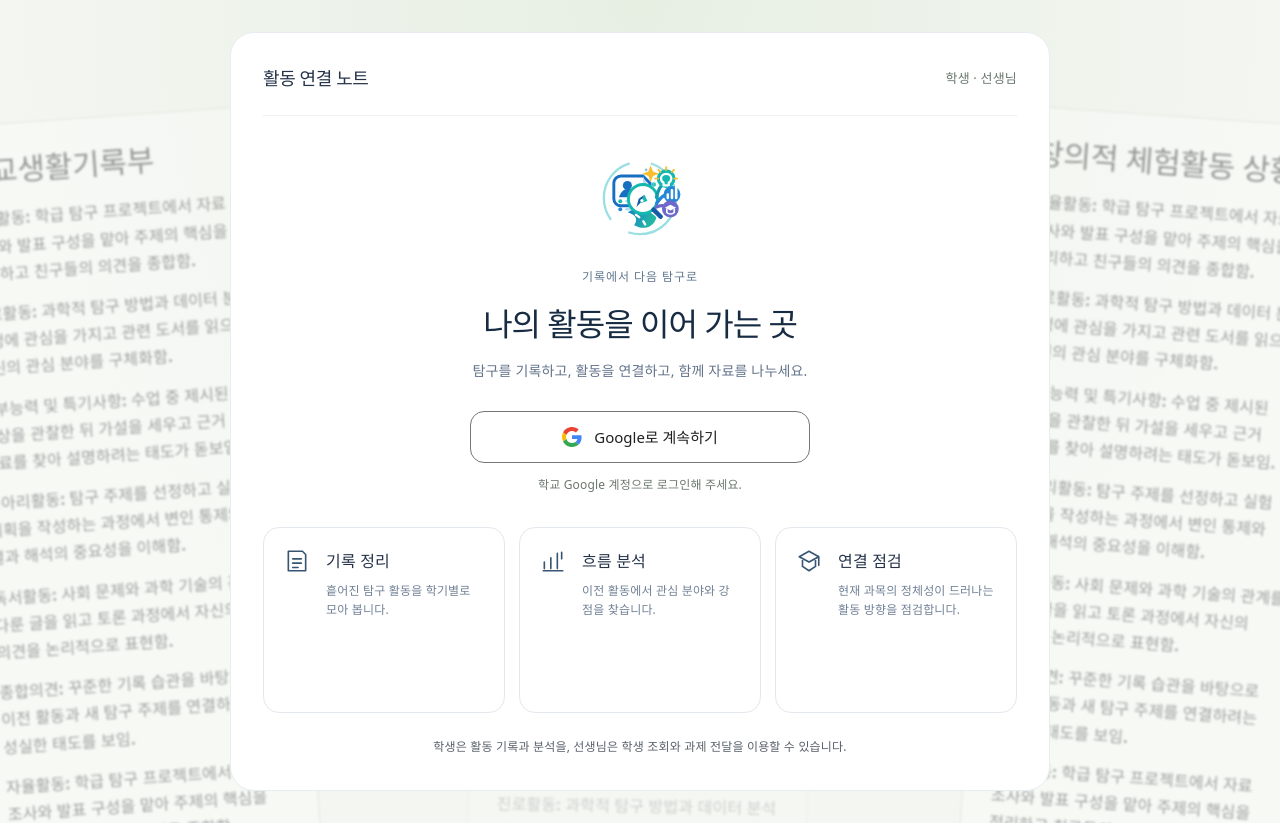
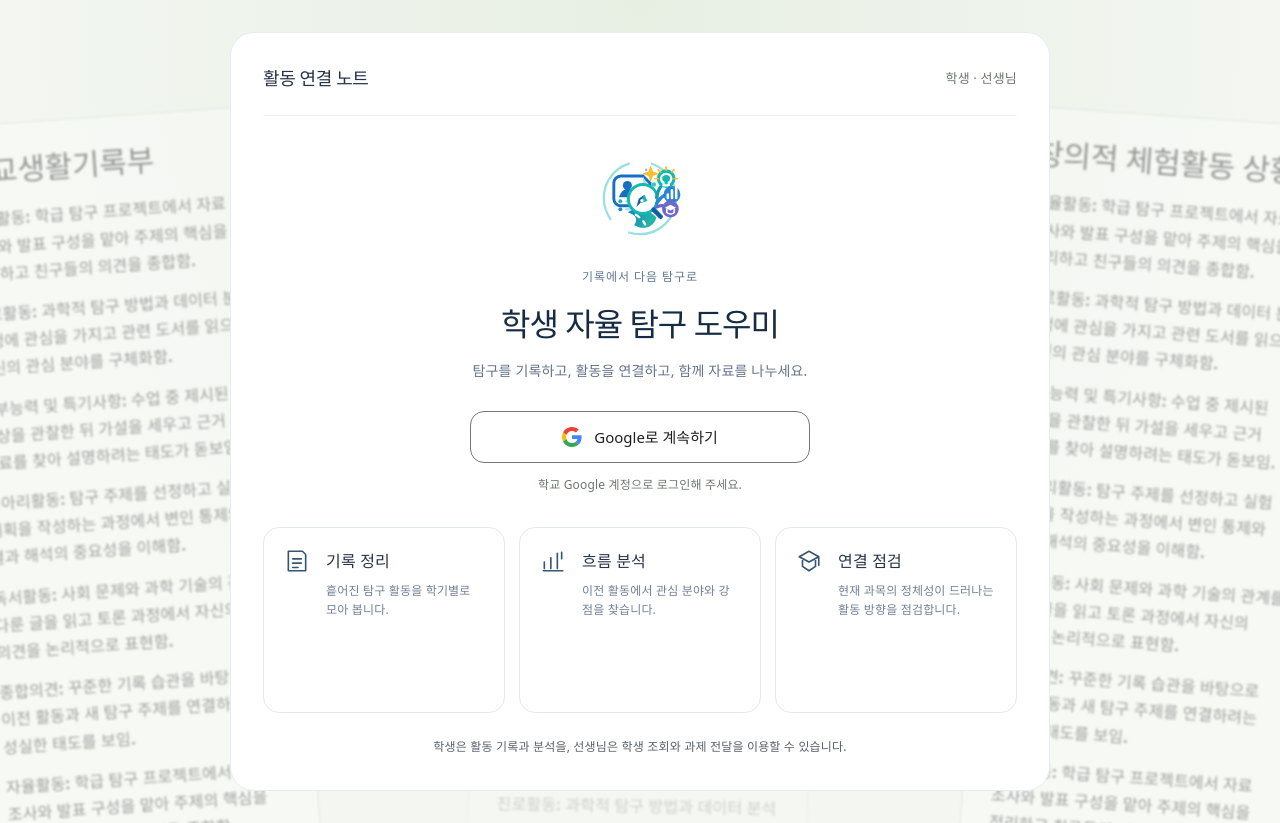
Before and after one commit to lcs091009/Gothic, a React (Vite) app in the folder student-research-platfrom/: page / in a window 1280 px wide. Built offline with nearby package versions, Linux system fonts and the light colour scheme; no server answers.

Commit message:
minimal change

```diff
--- a/student-research-platfrom/src/pages/HomePage.jsx
+++ b/student-research-platfrom/src/pages/HomePage.jsx
@@ -64,7 +64,7 @@ return (
           <div className="login-hero">
             <img src="/research-logo.svg" alt="활동 연결 노트 로고" className="login-logo" />
             <p className="student-eyebrow">기록에서 다음 탐구로</p>
-            <h1 id="login-title">나의 활동을 이어 가는 곳</h1>
+            <h1 id="login-title">학생 자율 탐구 도우미</h1>
             <p className="student-intro">
               탐구를 기록하고, 활동을 연결하고, 함께 자료를 나누세요.
             </p>
```
